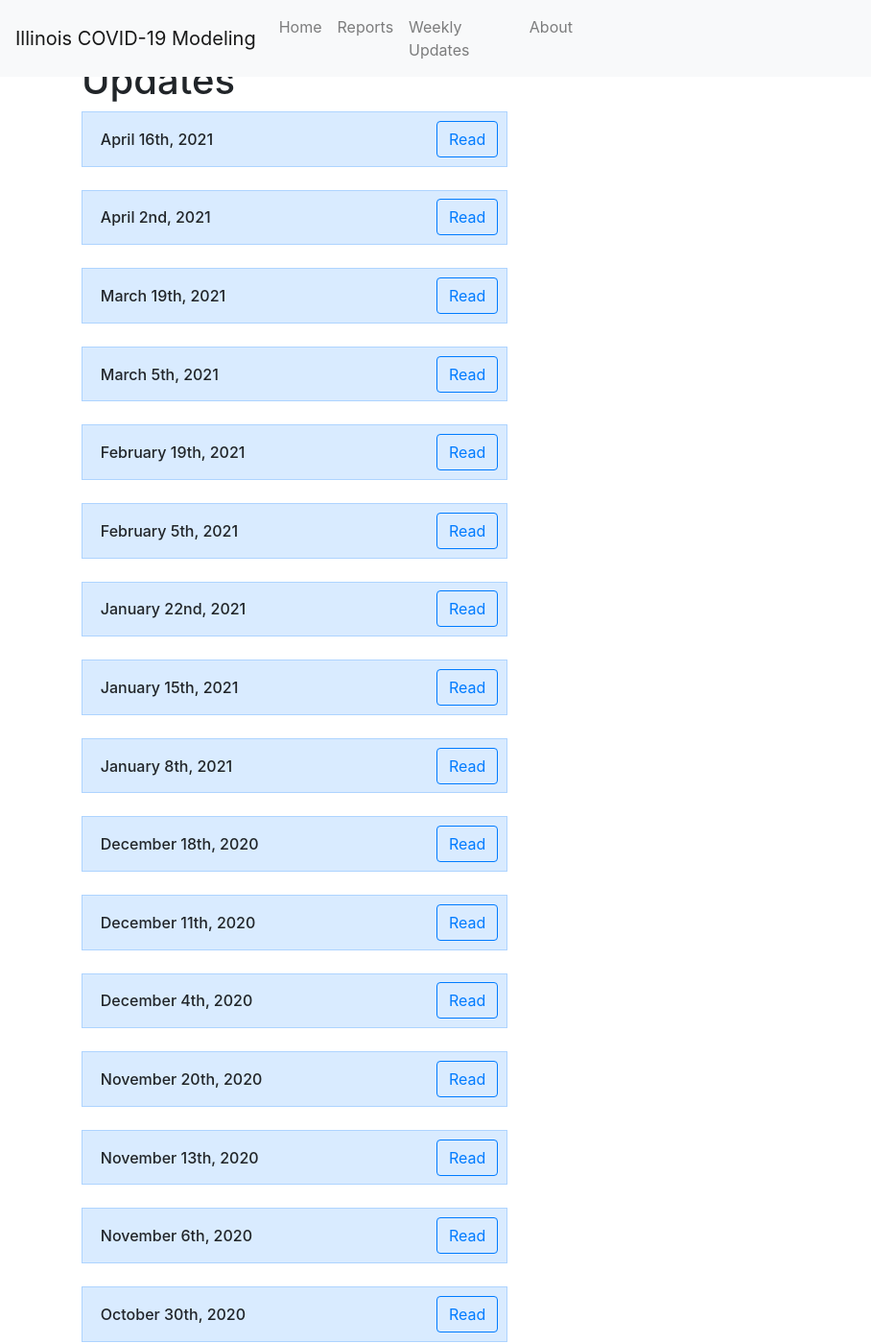
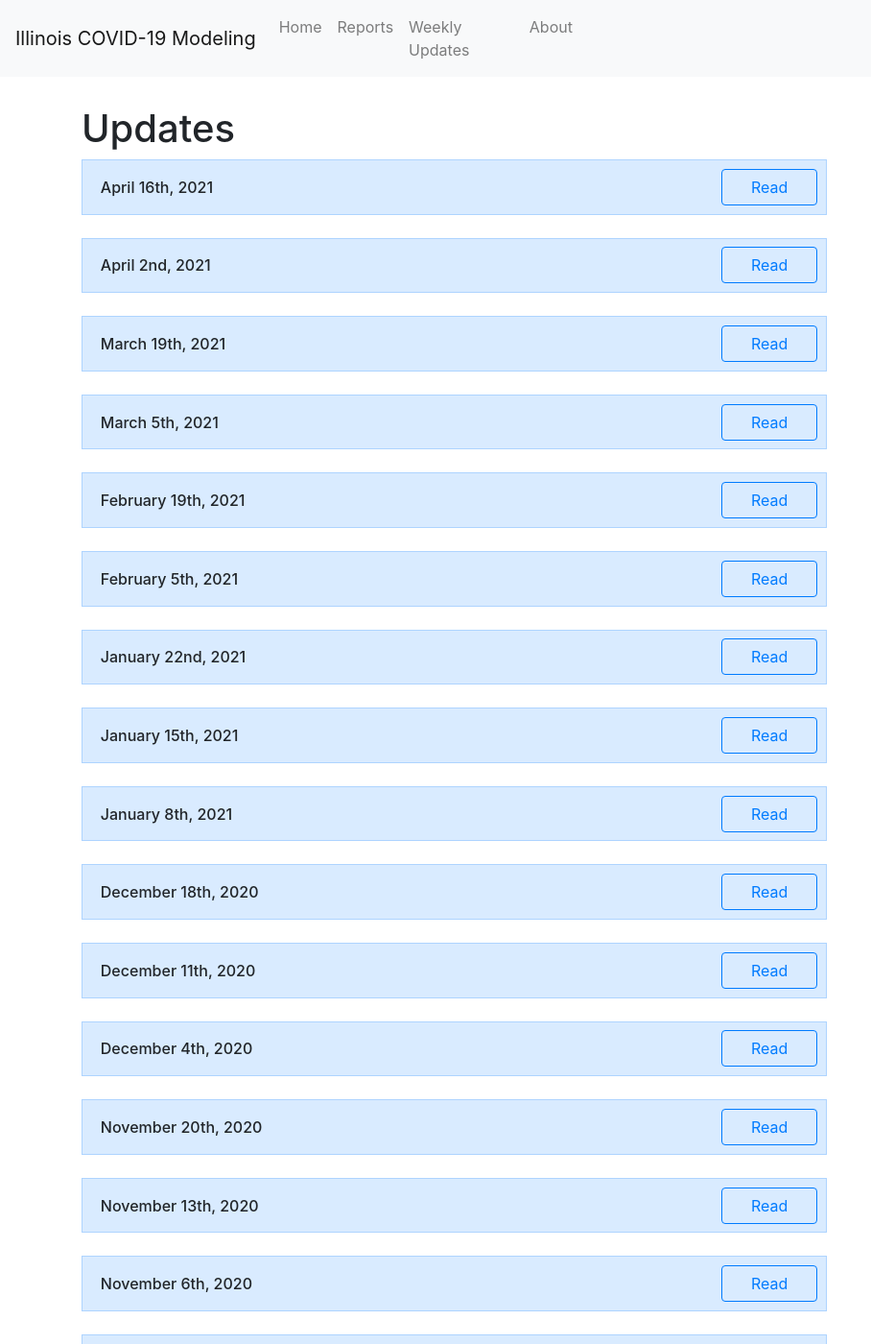
Before and after one commit to rohandandavati/rohandandavati.github.io, a Jekyll site: the page built from updates.html, in a window 1280 px wide and 1400 px high. Shown: the whole window at 96% size, without its empty margins (0-908 px from the left). Built offline with Jekyll 4.4.1, drawn with Linux system fonts in a browser that asks for light colours; nearby versions of some CDN libraries; a script that is not in the unit is left out.

Commit message:
updates adjustments

```diff
--- a/updates.html
+++ b/updates.html
@@ -6,9 +6,7 @@ title: Weekly Updates
 /*div{*/
 /*  border: 1px solid red;*/
 /*}*/
-    body {
-        padding-top: 60px;
-    }
+
         .dropdown{
       display: none !important;
     }
@@ -17,7 +15,7 @@ title: Weekly Updates
 .themed-container {
     padding: .55rem;
     margin-bottom: 1.5rem;
-    width: 40%;
+    /*width: 40%;*/
     margin-right: 20%;
     float:left;
     background-color: rgba(0, 123, 255, .15);
@@ -25,6 +23,7 @@ title: Weekly Updates
 }
 .read {
   float: right;
+  width: 100px;
 
 }
     .menu{
@@ -34,6 +33,63 @@ title: Weekly Updates
         /*border: 1px solid #666;*/
     }
 
+@media only screen and (max-width: 330px) {
+
+  .themed-container {
+    width: 90%;
+  }
+}
+
+
+@media only screen and (min-width: 339px) {
+
+  .themed-container {
+    width: 90%;
+  }
+
+      body {
+        padding-top: 80px;
+    }
+
+}
+
+/* Medium devices (landscape tablets, 768px and up) */
+@media only screen and (min-width: 768px) {
+
+  .themed-container {
+    width: 80%;
+  }
+
+        body {
+        padding-top: 110px;
+    }
+}
+
+/* Large devices (laptops/desktops, 992px and up) */
+@media only screen and (min-width: 992px) {
+
+  .themed-container {
+    width: 80%;
+  }
+
+        body {
+        padding-top: 110px;
+    }
+}
+
+/* Extra large devices (large laptops and desktops, 1200px and up) */
+@media only screen and (min-width: 1200px) {
+
+
+  .themed-container {
+    width: 70%;
+  }
+
+         body {
+        padding-top: 110px;
+    }
+
+}
 
 
 </style>
@@ -47,7 +103,7 @@ title: Weekly Updates
           {% assign id = id | plus:1 %}
             <div class="container themed-container" style="display: flex;" id="{{id | append: "weekly" }}" >
               <!--<div class="card weekly border-primary mb-4 box-shadow">-->
-                <div class="menu" style="width: 50%; " >
+                <div class="menu" style="width: 70%; " >
                   <h6>{{ report.name }}</h6>
                 </div>
                 <div style="flex-grow: 1; ">
```
Also changed, not shown: 3 other files.
